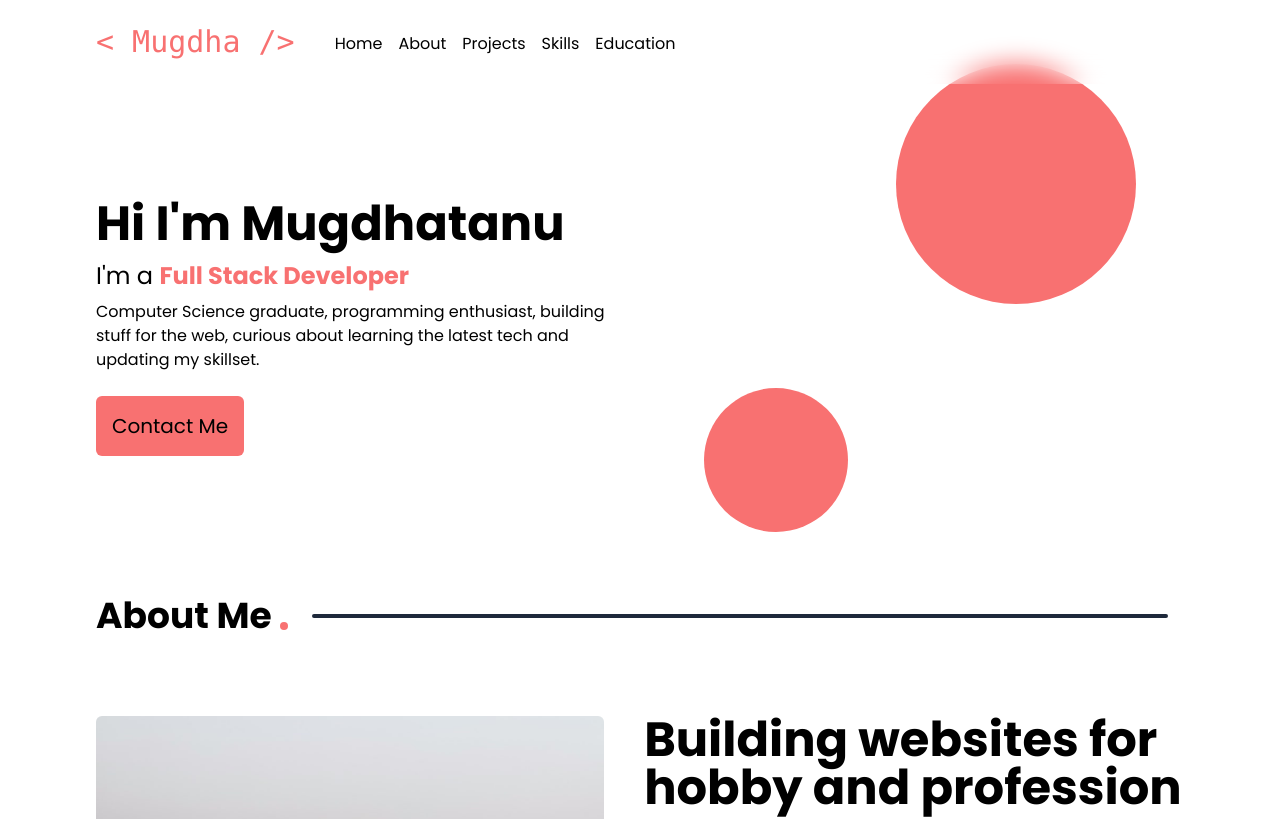
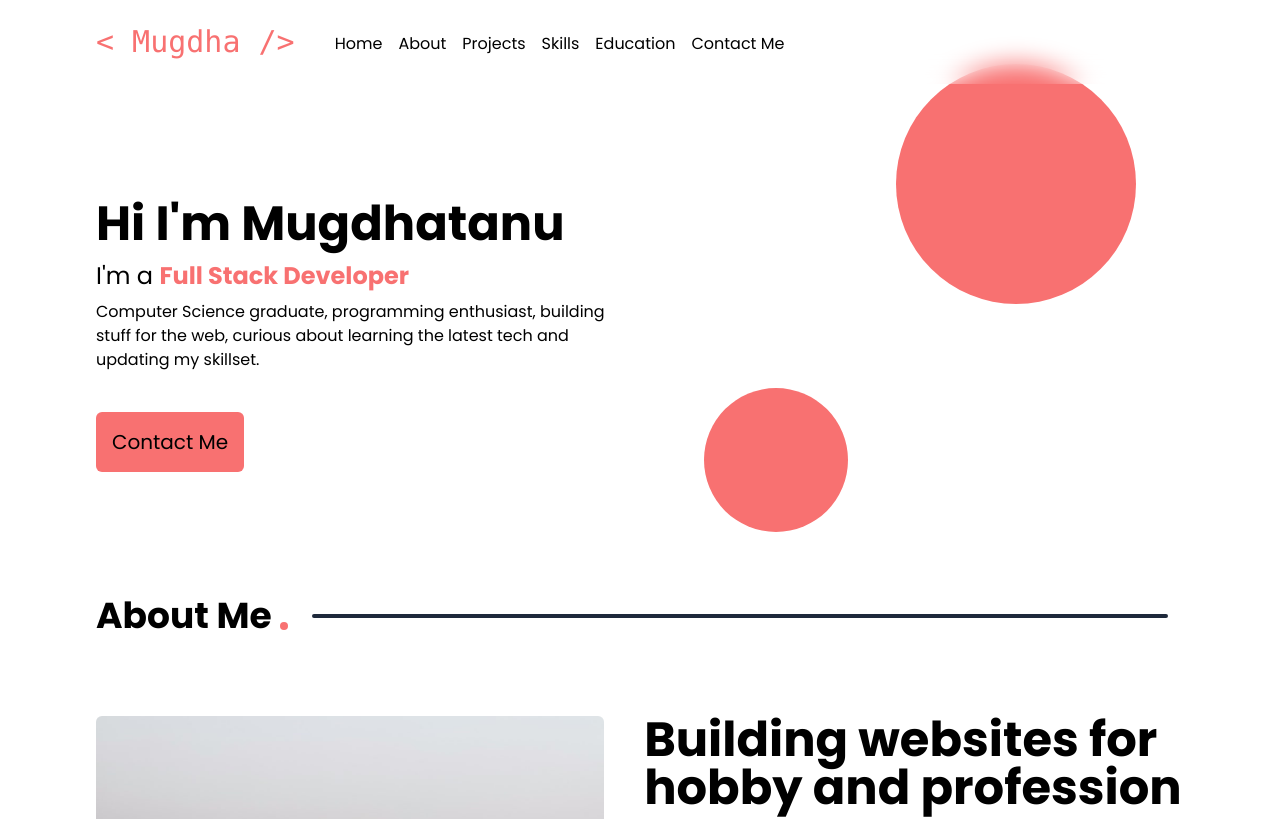
Before and after one commit to noviceCoder27/Personal-Portfolio, a React (Vite) app: page / in a window 1280 px wide. Shown: the top 819 px of the page. Built offline with nearby package versions, Linux system fonts and the light colour scheme; some icons are missing.

Commit message:
add animations

```diff
--- a/package.json
+++ b/package.json
@@ -16,6 +16,7 @@
     "react-icons": "^4.11.0"
   },
   "devDependencies": {
+    "@locator/babel-jsx": "^0.4.2",
     "@types/react": "^18.2.15",
     "@types/react-dom": "^18.2.7",
     "@vitejs/plugin-react-swc": "^3.3.2",
--- a/src/App.jsx
+++ b/src/App.jsx
@@ -5,7 +5,7 @@ import { useEffect } from 'react';
 import { useState } from 'react';
 import { useContext } from 'react';
 import { ThemeContext } from './utils/Context';
-
+import { motion, AnimatePresence } from "framer-motion";
 
 function App() {
   const [showLoadingScreen,setShowLoadingScreen] = useState(true);
@@ -21,11 +21,20 @@ function App() {
   },[isDark]);
 
   return (
-    <div className={`min-h-screen md:px-20 ${isDark ? 'bg-black': 'bg-white'}`}>
-      {!showLoadingScreen && <Navbar />}
-        {showLoadingScreen && <LoadingScreen />}
-        {!showLoadingScreen && <Home />}
-    </div>
+    <AnimatePresence>
+      <motion.div
+        key={isDark ? 'dark' : 'light'}
+        className={`min-h-screen md:px-20 ${isDark ? 'bg-black': 'bg-white'}`}
+        initial={{ opacity: 0 }}
+        animate={{ opacity: 1 }}
+        exit={{ opacity: 0 }}
+        transition={{ duration: 0.1 }}>
+        {!showLoadingScreen && <Navbar />}
+          {showLoadingScreen && <LoadingScreen />}
+          {!showLoadingScreen && <Home />}
+      </motion.div>
+    </AnimatePresence>
+
   )
 }
 
--- a/src/components/Education.jsx
+++ b/src/components/Education.jsx
@@ -33,20 +33,20 @@ const Education = () => {
           <div className="absolute w-8 h-8 bg-red-500 rounded-full -top-2 -left-[3.6rem]"></div>
         </div>
       </div>
-      <div className="flex gap-10 mt-20">
+      <div className="flex gap-10 mt-20 max-sm:gap-4">
         <div className="w-1 bg-[#232323] rounded-md "></div>
         <div className="relative flex flex-col gap-10 md:hidden">
-          <div>
+          <div className="relative">
             <College />
-            <div className="absolute top-0 w-8 h-8 bg-red-500 rounded-full -left-14"></div>
+            <div className="absolute top-0 w-8 h-8 bg-red-500 rounded-full -left-14 max-sm:-left-[1.9rem] max-sm:w-6 max-sm:h-6"></div>
           </div>
-          <div>
+          <div className="relative">
             <HigherSchooling />
-            <div className="absolute w-8 h-8 bg-red-500 rounded-full top-[20rem] -left-14"></div>
+            <div className="absolute top-0 w-8 h-8 bg-red-500 rounded-full max -left-14 max-sm:-left-[1.9rem] max-sm:w-6 max-sm:h-6"></div>
           </div>
-          <div>
+          <div className="relative">
             <School />
-            <div className="absolute top-[40rem] w-8 h-8 bg-red-500 rounded-full -left-14"></div>
+            <div className="absolute top-0 w-8 h-8 bg-red-500 rounded-full max -left-14 max-sm:-left-[1.9rem] max-sm:w-6 max-sm:h-6"></div>
           </div>
         </div>
       </div>
--- a/src/components/Hero.jsx
+++ b/src/components/Hero.jsx
@@ -1,20 +1,70 @@
 import { useContext } from "react"
 import { ThemeContext } from "../utils/Context"
+import { motion } from "framer-motion";
 
 
 const Hero = () => {
   const {isDark} = useContext(ThemeContext);
+
   return (
     <div className="flex mt-20 max-md:flex-col">
       <div className='md:w-[50%]'>
-        <h1 className={`mt-5 text-5xl font-bold ${isDark? 'text-white' : 'text-black'} `}>Hi I&#39;m Mugdhatanu</h1>
-        <h3 className={`mt-3 text-2xl ${isDark? 'text-white' : 'text-black'}` }>I&#39;m a <span className="font-bold text-red-400">Full Stack Developer</span></h3>
-        <p className={`mt-2 ${isDark? 'text-white' : 'text-black'} eading-6 text-md text mb-10`}>Computer Science graduate, programming enthusiast, building stuff for the web, curious about learning the latest tech and updating my skillset. </p>
-        <a href = "#contact" className="p-4 text-xl bg-red-400 rounded-md hover:bg-red-500">Contact Me</a>
+        <motion.div className="relative flex flex-col">
+          <motion.h1
+          className={`mt-5 text-5xl font-bold ${isDark? 'text-white' : 'text-black'} `}
+          initial = {{y:"50%",opacity: "0"}}
+          animate = {{y: "0",opacity: "1",transition: {delay: "0.2"}}}
+          >Hi I&#39;m Mugdhatanu
+          </motion.h1>
+          <motion.div>
+          </motion.div>
+        </motion.div>
+        <motion.div className="relative flex flex-col">
+          <motion.h3 className={`mt-3 text-2xl ${isDark? 'text-white' : 'text-black'}` }
+          initial = {{y:"50%",opacity: "0"}}
+          animate = {{y: "0",opacity: "1",transition: {delay: "0.2"}}}>
+            I&#39;m a <span className="font-bold text-red-400">
+              Full Stack Developer</span>
+          </motion.h3>
+          <motion.div
+          className="absolute h-12 bg-red-500 top-2"
+          initial = {{width : "50%"}}
+          animate = {{width: "0"}}>
+          </motion.div>
+        </motion.div>
+       <motion.div className="relative flex flex-col">
+        <motion.p className={`mt-2 ${isDark? 'text-white' : 'text-black'} eading-6 text-md text mb-10`}
+        initial = {{y:"50%",opacity: "0"}}
+        animate = {{y: "0",opacity: "1",transition: {delay: "0.2"}}}>
+          Computer Science graduate, programming enthusiast, building stuff for the web, curious about learning the latest tech and updating my skillset. </motion.p>
+        <motion.div
+          className="absolute bg-red-500 h-14 top-2"
+          initial = {{width : "100%"}}
+          animate = {{width: "0"}}>
+          </motion.div>
+       </motion.div>
+       <motion.div className="relative flex flex-col">
+        <motion.a href = "#contact"
+        className="p-4 text-xl bg-red-400 rounded-md w-fit hover:bg-red-500"
+        initial = {{y:"50%",opacity: "0"}}
+        animate = {{y: "0",opacity: "1",transition: {delay: "0.2"}}}>Contact Me</motion.a>
+        <motion.div
+            className="absolute h-24 bg-red-500 -top-8"
+            initial = {{width : "20%"}}
+            animate = {{width: "0"}}>
+          </motion.div>
+       </motion.div>
+
       </div>
       <div className='md:w-[50%]'>
-        <div className="absolute bg-red-400 rounded-full w-52 h-52 md:w-60 md:h-60 md:top-16 md:right-36 max-md:top-5 max-md:right-[1rem]"></div>
-        <div className = "mt-12 bg-red-400 rounded-full md:w-36 md:h-36 w-28 h-28 md:ml-16 md:mt-52"></div>
+        <motion.div
+        className="absolute bg-red-400 rounded-full w-52 h-52 md:w-60 md:h-60 md:top-16 md:right-36 max-md:top-5 max-md:right-[1rem]"
+        initial = {{y: "150%",opacity : "0"}}
+        animate = {{y: "0",opacity: "1",transition: {delay: "0.1"}}}></motion.div>
+        <motion.div
+        className = "mt-12 bg-red-400 rounded-full md:w-36 md:h-36 w-28 h-28 md:ml-16 md:mt-52"
+        initial = {{y: "100%",opacity : "0"}}
+        animate = {{y: "0",opacity: "1"}}></motion.div>
       </div>
     </div>
   )
--- a/src/components/Navbar.jsx
+++ b/src/components/Navbar.jsx
@@ -118,6 +118,16 @@ const Navbar = () => {
                             >
                             </motion.div>
                         </motion.div>
+                        <motion.div
+                        initial = "initial"
+                        whileHover="hover">
+                            <a href = "#contact" onClick={(e) => moveScroll(e,'desktop',3800)}>Contact Me</a>
+                            <motion.div
+                            className='h-1 bg-red-500'
+                            variants={childVariantsDesktop}
+                            >
+                            </motion.div>
+                        </motion.div>
                     </div>
                 </div>
 
@@ -181,7 +191,18 @@ const Navbar = () => {
                         className='ml-auto w-fit'
                         initial = "initial"
                         whileHover="hover">
-                            <a href = "#education" onClick={(e) => moveScroll(e,'mobile',3500)}>Education</a>
+                            <a href = "#education" onClick={(e) => moveScroll(e,'mobile',3600)}>Education</a>
+                            <motion.div
+                            className='h-1'
+                            variants={childVariantsMobile}
+                            >
+                            </motion.div>
+                        </motion.div>
+                        <motion.div
+                        className='ml-auto w-fit'
+                        initial = "initial"
+                        whileHover="hover">
+                            <a href = "#contact" onClick={(e) => moveScroll(e,'mobile',5200)}>Contact Me</a>
                             <motion.div
                             className='h-1'
                             variants={childVariantsMobile}
--- a/src/components/Projects.jsx
+++ b/src/components/Projects.jsx
@@ -1,7 +1,7 @@
 import { useContext } from "react"
 import { ThemeContext } from "../utils/Context"
 import Project from "./projects/Project"
-
+import { FaGithub } from "react-icons/fa";
 
 const Projects = () => {
   const {isDark} = useContext(ThemeContext);
@@ -17,6 +17,7 @@ const Projects = () => {
       <div className="flex flex-col gap-24">
         <Project id = {1}/>
         <Project id = {2}/>
+        <a className = "p-4 ml-auto mr-auto bg-red-400 rounded-md cursor-pointer hover:bg-red-500">View More <span> <FaGithub /> </span></a>
       </div>
     </div>
   )
--- a/vite.config.js
+++ b/vite.config.js
@@ -3,5 +3,18 @@ import react from '@vitejs/plugin-react-swc'
 
 // https://vitejs.dev/config/
 export default defineConfig({
-  plugins: [react()],
+  plugins: [react({
+    babel: {
+      plugins: [
+        // other Babel plugins
+        [
+          "@locator/babel-jsx/dist",
+          {
+            env: "development",
+          },
+        ],
+      ],
+    },
+  }
+  )],
 })
```
Also changed, not shown: 1 other file (tests, documents, lock files or other folders).
